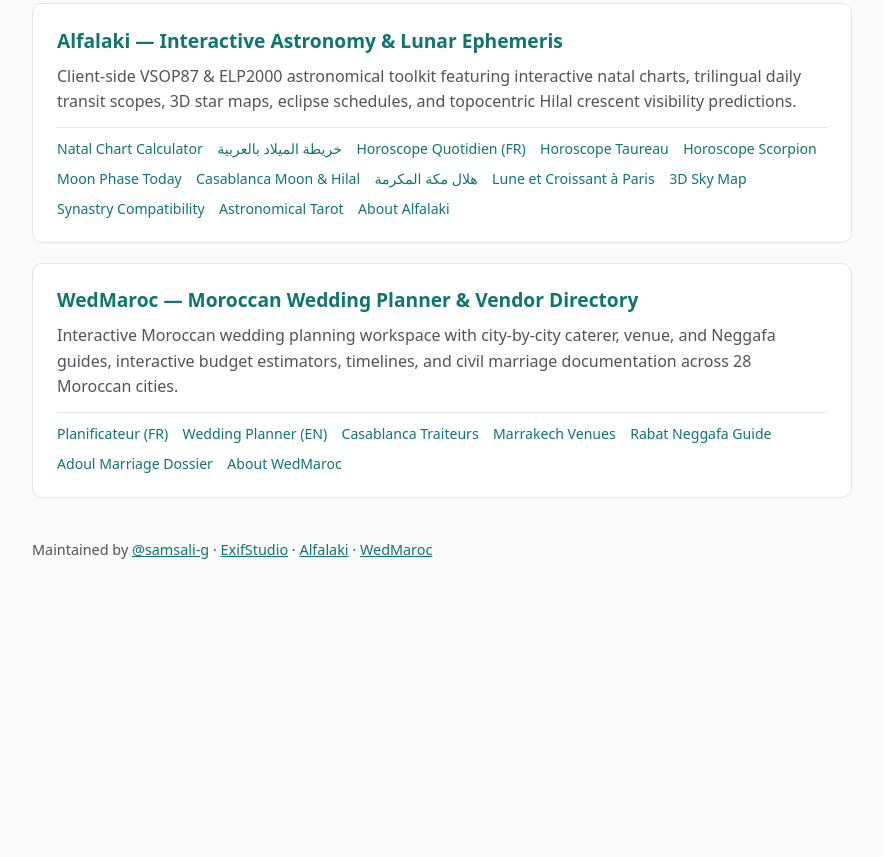
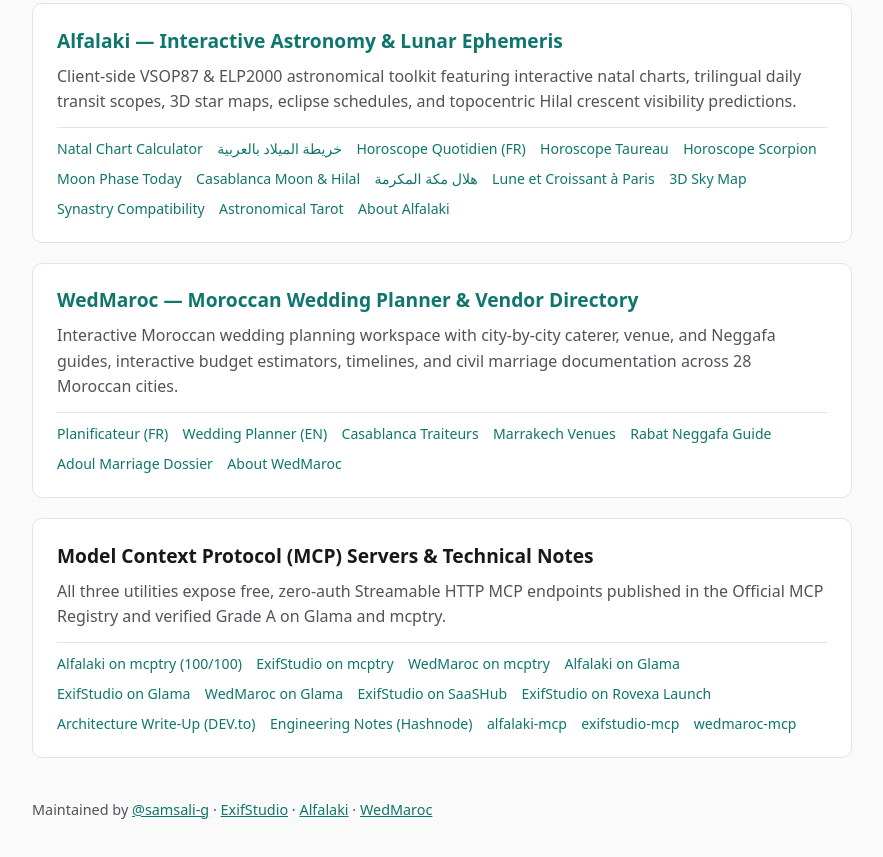
Before and after one commit to samsali-g/samsali-g.github.io, a plain HTML site: page index.html in a window 1280 px wide. Shown: the part 443-1300 px from the top of the page, without its empty margins (198-1081 px from the left). Before the commit the page ends 1067 px from the top, so only its background shows below. Drawn offline with Linux system fonts and the light colour scheme.

Commit message:
feat: add verified MCP Registry, Glama, mcptry, and technical write-up links

```diff
--- a/index.html
+++ b/index.html
@@ -117,6 +117,25 @@
         <li><a href="https://www.wedmaroc.com/about">About WedMaroc</a></li>
       </ul>
     </article>
+    <article class="card">
+      <h2>Model Context Protocol (MCP) Servers &amp; Technical Notes</h2>
+      <p>All three utilities expose free, zero-auth Streamable HTTP MCP endpoints published in the Official MCP Registry and verified Grade A on Glama and mcptry.</p>
+      <ul class="deep-links">
+        <li><a href="https://mcptry.com/servers/io.github.samsali-g/alfalaki">Alfalaki on mcptry (100/100)</a></li>
+        <li><a href="https://mcptry.com/servers/io.github.samsali-g/exifstudio">ExifStudio on mcptry</a></li>
+        <li><a href="https://mcptry.com/servers/io.github.samsali-g/wedmaroc">WedMaroc on mcptry</a></li>
+        <li><a href="https://glama.ai/mcp/connectors/io.github.samsali-g/alfalaki">Alfalaki on Glama</a></li>
+        <li><a href="https://glama.ai/mcp/connectors/online.exifstudio/exif-studio">ExifStudio on Glama</a></li>
+        <li><a href="https://glama.ai/mcp/connectors/com.wedmaroc/wed-maroc">WedMaroc on Glama</a></li>
+        <li><a href="https://www.saashub.com/exifstudio-online-alternatives">ExifStudio on SaaSHub</a></li>
+        <li><a href="https://rovexalaunch.com/launch/exifstudio">ExifStudio on Rovexa Launch</a></li>
+        <li><a href="https://dev.to/samsalig/how-i-built-3-zero-auth-remote-mcp-servers-on-cloudflare-pages-functions-scoring-98100-on-mcptry-mb0">Architecture Write-Up (DEV.to)</a></li>
+        <li><a href="https://samsalig.hashnode.dev/how-i-built-3-zero-auth-remote-mcp-servers-on-cloudflare-pages-functions-scoring-98-100-on-mcptry">Engineering Notes (Hashnode)</a></li>
+        <li><a href="https://github.com/samsali-g/alfalaki-mcp">alfalaki-mcp</a></li>
+        <li><a href="https://github.com/samsali-g/exifstudio-mcp">exifstudio-mcp</a></li>
+        <li><a href="https://github.com/samsali-g/wedmaroc-mcp">wedmaroc-mcp</a></li>
+      </ul>
+    </article>
   </main>
 
   <footer>
```
